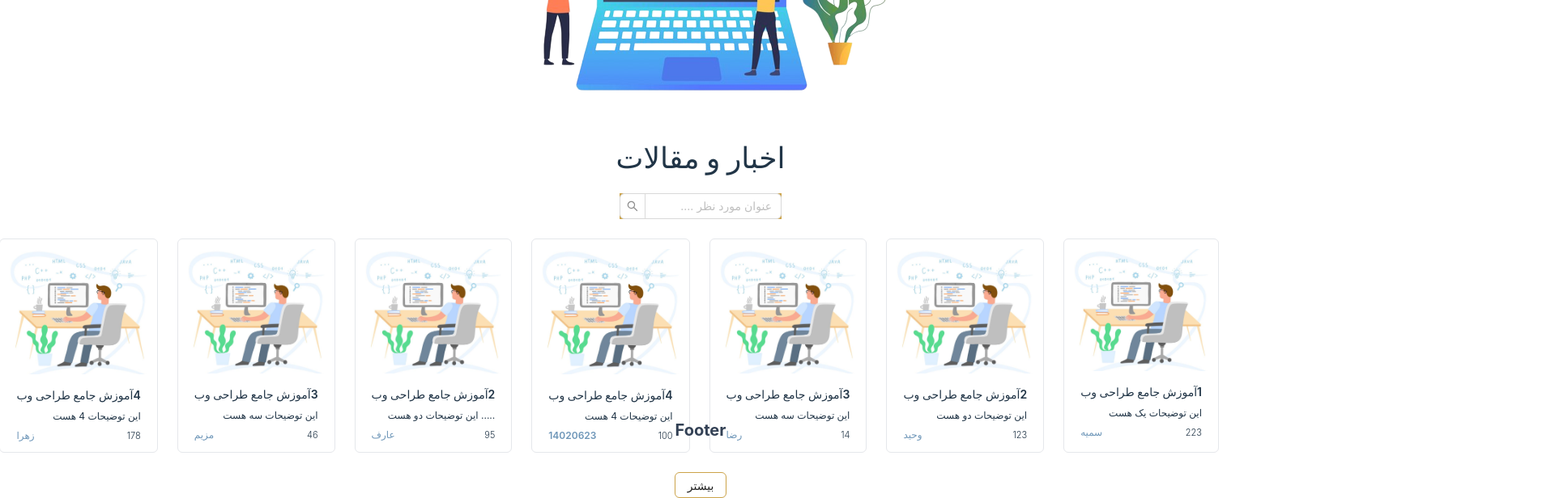
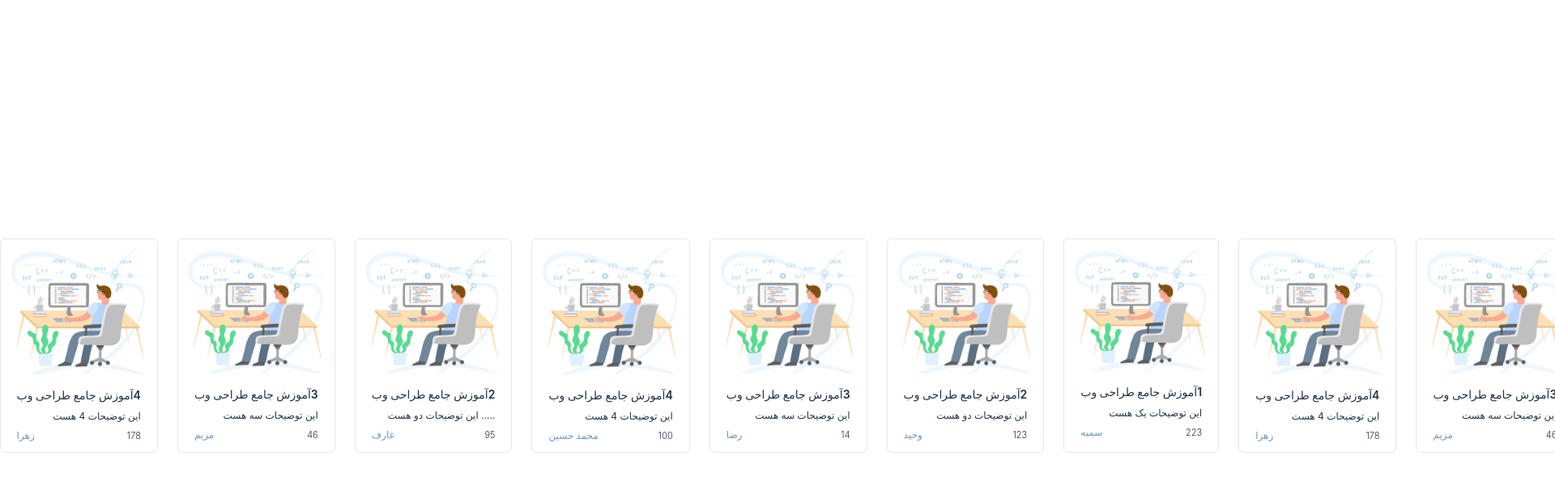
Before and after one commit to arefsalarieh/Educational-website, a React (Vite) app: page /NewsArticle in a window 1280 px wide. Shown: the part 354-970 px from the top of the page at 81% size, 1920 px wide, since content can reach past the window. Built offline with nearby package versions, Linux system fonts and the light colour scheme.

Commit message:
feat:all change 2

```diff
--- a/src/screens/NewsArticle/ListNewsCards.jsx
+++ b/src/screens/NewsArticle/ListNewsCards.jsx
@@ -1,10 +1,9 @@
+import { NewsCard } from "./NewsCard";
 
-import {NewsCard } from "./NewsCard";
-
-const ListNewsCards = ({articelList}) => {
+const ListNewsCards = ({ articelList }) => {
   return (
     <>
-      <div className="container flex flex-col gap-6 lg:flex-row lg:w-">
+      <div className="container mx-auto justify-center flex flex-col gap-6 lg:flex-row lg:container">
         {articelList.map((card, index) => {
           return (
             <NewsCard
@@ -23,4 +22,4 @@ const ListNewsCards = ({articelList}) => {
   );
 };
 
-  export {ListNewsCards};
+export { ListNewsCards };
--- a/src/screens/NewsArticle/NewsArticle.jsx
+++ b/src/screens/NewsArticle/NewsArticle.jsx
@@ -27,7 +27,115 @@ const NewsArticle = () => {
     {
       title: " 4آموزش جامع طراحی وب",
       view: "100",
-      nameWriter: "14020623",
+      nameWriter: "حسین",
+      description: "این توضیحات 4 هست",
+    },
+    {
+      title: " 2آموزش جامع طراحی وب",
+      view: "95",
+      nameWriter: "عارف",
+      description: ".....   این توضیحات دو هست" ,
+    },
+    {
+      title: " 3آموزش جامع طراحی وب",
+      view: "46",
+      nameWriter: "مزیم",
+      description: "این توضیحات سه هست",
+    },
+    {
+      title: " 4آموزش جامع طراحی وب",
+      view: "178",
+      nameWriter: "زهرا",
+      description: "این توضیحات 4 هست",
+    },
+    {
+      title: " 1آموزش جامع طراحی وب",
+      view: "223",
+      nameWriter: "سمیه",
+      description: "این توضیحات یک هست",
+    },
+    {
+      title: " 2آموزش جامع طراحی وب",
+      view: "123",
+      nameWriter: "وحید",
+      description: "این توضیحات دو هست",
+    },
+    {
+      title: " 3آموزش جامع طراحی وب",
+      view: "14",
+      nameWriter: "رضا",
+      description: "این توضیحات سه هست",
+    },
+    {
+      title: " 4آموزش جامع طراحی وب",
+      view: "100",
+      nameWriter: "محمد حسین",
+      description: "این توضیحات 4 هست",
+    },
+    {
+      title: " 2آموزش جامع طراحی وب",
+      view: "95",
+      nameWriter: "عارف",
+      description: ".....   این توضیحات دو هست" ,
+    },
+    {
+      title: " 3آموزش جامع طراحی وب",
+      view: "46",
+      nameWriter: "مزیم",
+      description: "این توضیحات سه هست",
+    },
+    {
+      title: " 4آموزش جامع طراحی وب",
+      view: "178",
+      nameWriter: "زهرا",
+      description: "این توضیحات 4 هست",
+    },
+    {
+      title: " 4آموزش جامع طراحی وب",
+      view: "100",
+      nameWriter: "حسین",
+      description: "این توضیحات 4 هست",
+    },
+    {
+      title: " 2آموزش جامع طراحی وب",
+      view: "95",
+      nameWriter: "عارف",
+      description: ".....   این توضیحات دو هست" ,
+    },
+    {
+      title: " 3آموزش جامع طراحی وب",
+      view: "46",
+      nameWriter: "مزیم",
+      description: "این توضیحات سه هست",
+    },
+    {
+      title: " 4آموزش جامع طراحی وب",
+      view: "178",
+      nameWriter: "زهرا",
+      description: "این توضیحات 4 هست",
+    },
+    {
+      title: " 1آموزش جامع طراحی وب",
+      view: "223",
+      nameWriter: "سمیه",
+      description: "این توضیحات یک هست",
+    },
+    {
+      title: " 2آموزش جامع طراحی وب",
+      view: "123",
+      nameWriter: "وحید",
+      description: "این توضیحات دو هست",
+    },
+    {
+      title: " 3آموزش جامع طراحی وب",
+      view: "14",
+      nameWriter: "رضا",
+      description: "این توضیحات سه هست",
+    },
+    {
+      title: " 4آموزش جامع طراحی وب",
+      view: "100",
+      nameWriter: "محمد حسین",
       description: "این توضیحات 4 هست",
     },
     {
@@ -71,8 +179,8 @@ const NewsArticle = () => {
           <AntdInputSearch className="flex  justify-items-center mx-auto placeholder:font-sans placeholder:font-light placeholder:text-[10px]]" />
         </div>
         {/*Tthe ListOf News and Articels */}
-        <div>
-          <ListNewsCards  articelList={articelList}/>
+        <div className="">
+          <ListNewsCards  articelList={articelList} />
         </div>
         {/*Button More */}
         <div>
```
Lines whose indentation alone changed are shown as unchanged.
